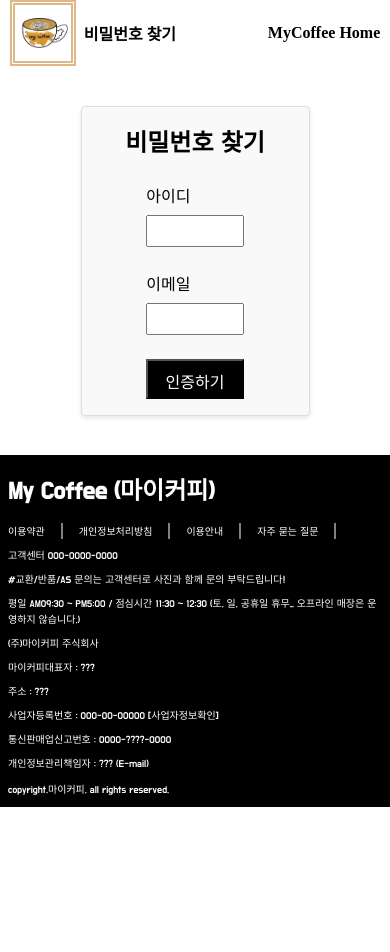
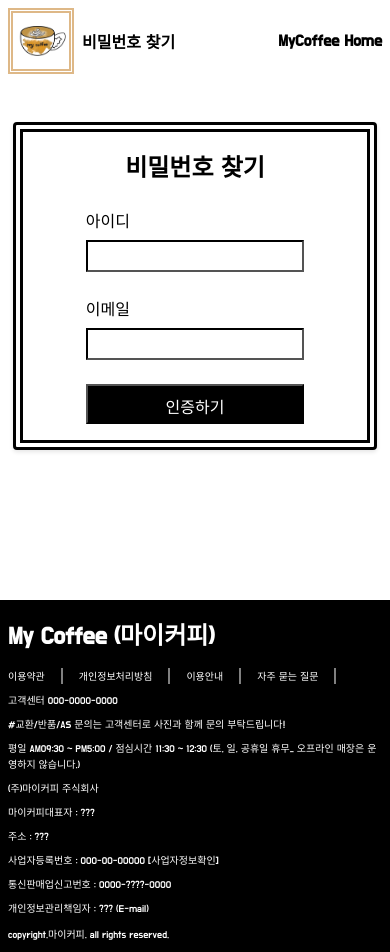
Before and after one commit to Eclipse-K/mycoffee, a React (Create React App) app: page /Find_pw in a window 390 px wide. Before the commit the page ends 844 px from the top, so only its background shows below. Built offline with nearby package versions, Linux system fonts and the light colour scheme; a web font is replaced by a local one.

Commit message:
Edit Find Page

```diff
--- a/src/Components/FindIdPage.css
+++ b/src/Components/FindIdPage.css
@@ -1,25 +1,29 @@
-.find-id {
+.Find-id {
   display: flex;
   align-items: center;
   flex-direction: column;
   width: 100%;
+  min-height: 600px;
   background-color: white;
 }
 
 .Find-id-container {
+  width: 1440px;
+}
+
+.Find-id-box {
   display: flex;
   justify-content: center;
   align-items: center;
-  width: 100%;
 }
 
 .find-id-page {
-  width: 60%;
+  width: 50%;
   margin: 10% auto;
   padding: 1rem;
-  border: 1px solid #ddd;
+  border: 10px double black;
   border-radius: 4px;
-  background-color: #f9f9f9;
+  background-color: white;
   box-shadow: 0 2px 4px rgba(0, 0, 0, 0.1);
 }
 
@@ -44,7 +48,7 @@
 .find-id-page input {
   padding: 0.5rem;
   margin-bottom: 1rem;
-  border: 1px solid #ddd;
+  border-color: black;
   border-radius: 4px;
 }
 
@@ -73,3 +77,17 @@
   margin-left: 0.5rem;
   margin-right: 1rem;
 }
+
+@media all and (max-width: 432px) {
+  .Find-id-container {
+    width: 100%;
+  }
+
+  .Find-nav {
+    padding: 8px 8px;
+  }
+
+  .find-id-page {
+    width: 80%;
+  }
+}
--- a/src/Components/FindIdPage.js
+++ b/src/Components/FindIdPage.js
@@ -54,7 +54,8 @@ function FindIdPage() {
   };
 
   return (
-    <div className="find-id">
+    <div className="Find-id">
+      <div className="Find-id-container">
         <nav className="Find-nav">
           <Link className="Find-nav-logo-img" to="/">
             <StyledLogo src={Logo} alt="Logo" />
@@ -65,7 +66,7 @@ function FindIdPage() {
             <h4>MyCoffee Home</h4>
           </Link>
         </nav>
-      <div className="Find-id-container">
+        <div className="Find-id-box">
           <div className="find-id-page">
             <h2>아이디 찾기</h2>
             <form onSubmit={handleFindSubmit}>
@@ -141,6 +142,7 @@ function FindIdPage() {
           </div>
         </div>
       </div>
+    </div>
   );
 }
 
--- a/src/Components/FindNav.css
+++ b/src/Components/FindNav.css
@@ -2,7 +2,8 @@
   display: flex;
   justify-content: space-between;
   align-items: center;
-  width: 95%;
+  padding: 8px 8px;
+  font-family: "Do Hyeon", sans-serif;
 }
 
 .Find-nav-logo-img {
--- a/src/Components/FindPwPage.css
+++ b/src/Components/FindPwPage.css
@@ -3,7 +3,12 @@
   align-items: center;
   flex-direction: column;
   width: 100%;
+  min-height: 600px;
   background-color: white;
+}
+
+.FindPw-container {
+  width: 1440px;
 }
 
 .FindPwPage {
@@ -22,9 +27,9 @@
   width: 50%;
   margin: 10% auto;
   padding: 1rem;
-  border: 1px solid #ddd;
+  border: 10px double black;
   border-radius: 4px;
-  background-color: #f9f9f9;
+  background-color: white;
   box-shadow: 0 2px 4px rgba(0, 0, 0, 0.1);
 }
 
@@ -48,12 +53,14 @@
   flex-direction: column;
   padding: 24px 0 8px 0;
   width: 100%;
+  font-family: "Do Hyeon", sans-serif;
 }
 
 .FindPwPage-input {
   width: 100%;
   height: 32px;
   box-sizing: border-box;
+  border-color: black;
 }
 
 .FindPwPage-input:nth-child(4) {
@@ -65,7 +72,22 @@
   width: 100%;
   height: 40px;
   font-size: 16px;
+  font-family: "Do Hyeon", sans-serif;
   background-color: black;
   color: white;
   cursor: pointer;
 }
+
+@media all and (max-width: 432px) {
+  .FindPw-container {
+    width: 100%;
+  }
+
+  .FindPwPage-container {
+    width: 80%;
+  }
+
+  .FindPwPage-form {
+    width: 70%;
+  }
+}
--- a/src/Components/FindPwPage.js
+++ b/src/Components/FindPwPage.js
@@ -28,6 +28,7 @@ function FindPwPage() {
 
   return (
     <div className="FindPw">
+      <div className="FindPw-container">
         <nav className="Find-nav">
           <Link className="Find-nav-logo-img" to="/">
             <StyledLogo src={Logo} alt="Logo" />
@@ -64,6 +65,7 @@ function FindPwPage() {
           </div>
         </div>
       </div>
+    </div>
   );
 }
 
```
Lines whose indentation alone changed are shown as unchanged.
